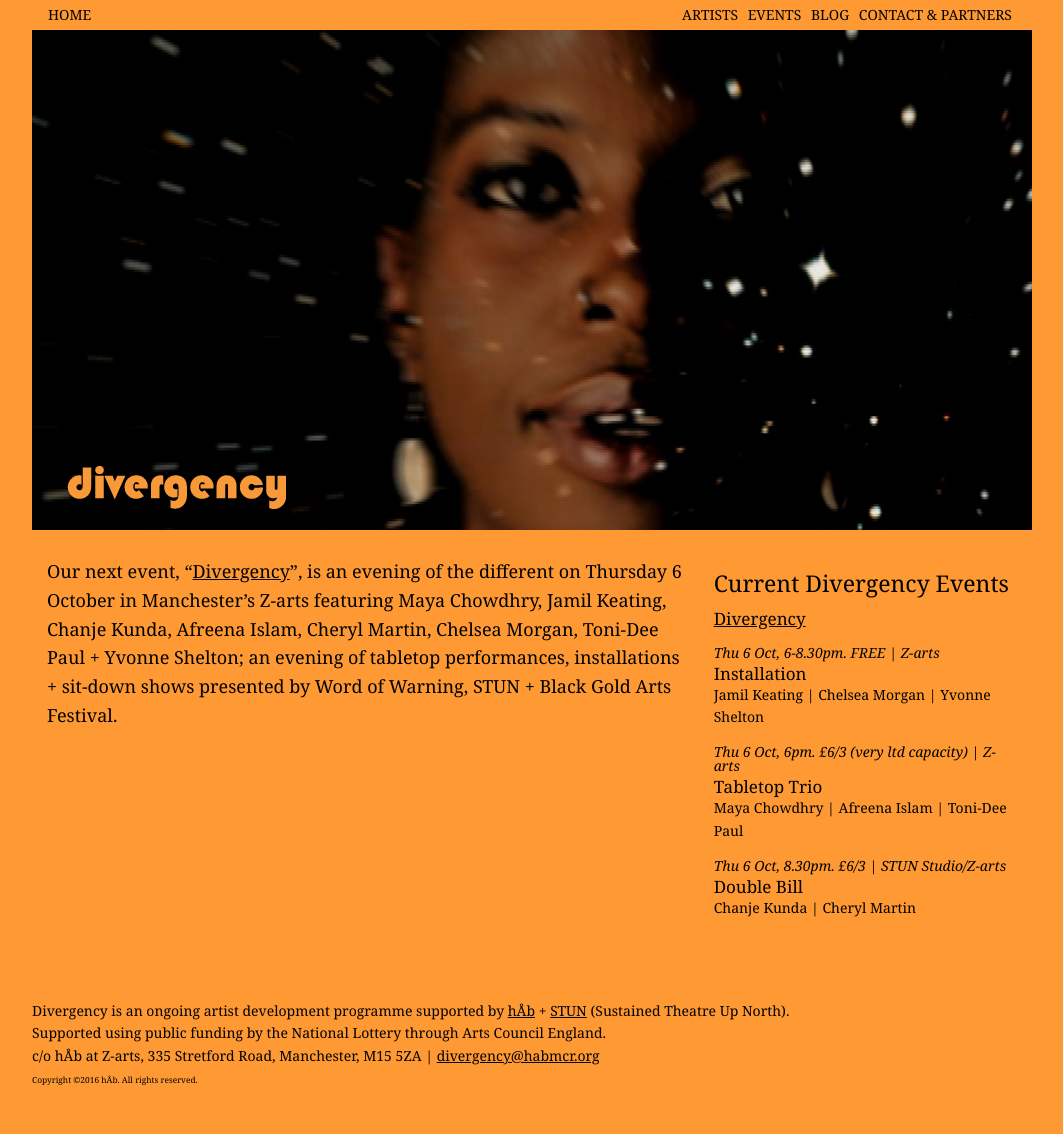
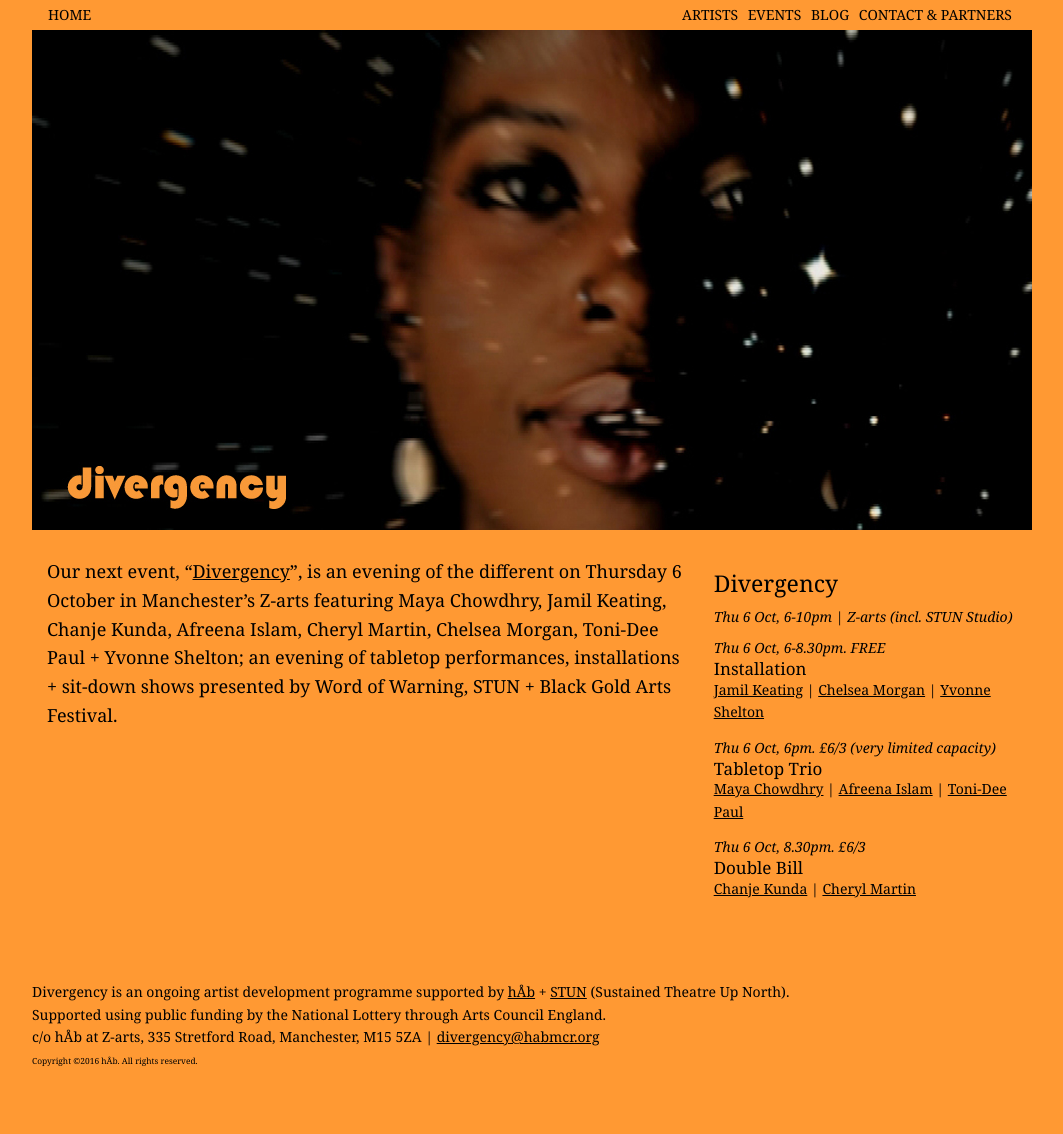
Before and after one commit to divergencymcr/divergencymcr.github.io, a Jekyll site: the page built from current/event/index.md, in a window 1280 px wide. Shown: the whole page, without its empty margins (108-1171 px from the left). Built offline with Jekyll 4.4.1, drawn with Linux system fonts in a browser that asks for light colours.

Commit message:
div events layout redo

```diff
--- a/_layouts/event.html
+++ b/_layouts/event.html
@@ -1,27 +1,25 @@
 ---
 layout: base
 
-season: "Current Divergency Events"
+season: "Divergency"
 bodyclass: ev
 sectionroot: 'current/event'
 
 events:
-    -   label: "<a href='/current/event/Divergency'>D<span style='text-transform:lowercase'>ivergency</span></a>"
+    -   date: "Thu 6 Oct, 6-10pm"
+        venue: "| Z-arts (incl. STUN Studio)"
     -   label: "I<span style='text-transform:lowercase'>nstallation</span>"
         date: "Thu 6 Oct, 6-8.30pm. FREE"
-        venue: "| Z-arts"
         artists:
-            - name: "Jamil Keating | Chelsea Morgan | Yvonne Shelton"
+            - name: "<a href='http://www.wordofwarning.org/current/2016-divergency/keating' target='_blank'>Jamil Keating</a> | <a href='http://www.wordofwarning.org/current/2016-divergency/morgan' target='_blank'>Chelsea Morgan</a> | <a href='http://www.wordofwarning.org/current/2016-divergency/shelton' target='_blank'>Yvonne Shelton</a>"
     -   label: "T<span style='text-transform:lowercase'>abletop</span> T<span style='text-transform:lowercase'>rio</span>"
-        date: "Thu 6 Oct, 6pm. £6/3 (very ltd capacity)"
-        venue: "| Z-arts"
+        date: "Thu 6 Oct, 6pm. £6/3 (very limited capacity)"
         artists:
-            - name: "Maya Chowdhry | Afreena Islam | Toni-Dee Paul"
+            - name: "<a href='http://www.wordofwarning.org/current/2016-divergency/chowdhry' target='_blank'>Maya Chowdhry</a> | <a href='http://www.wordofwarning.org/current/2016-divergency/islam' target='_blank'>Afreena Islam</a> | <a href='http://www.wordofwarning.org/current/2016-divergency/paul' target='_blank'>Toni-Dee Paul</a>"
     -   label: "D<span style='text-transform:lowercase'>ouble</span> B<span style='text-transform:lowercase'>ill</span>"
         date: "Thu 6 Oct, 8.30pm. £6/3"
-        venue: "| STUN Studio/Z-arts"
         artists:
-            - name: "Chanje Kunda | Cheryl Martin"
+            - name: "<a href='http://www.wordofwarning.org/current/2016-divergency/kunda' target='_blank'>Chanje Kunda</a> | <a href='http://www.wordofwarning.org/current/2016-divergency/martin' target='_blank'>Cheryl Martin</a>"
 
 ---
 
```
